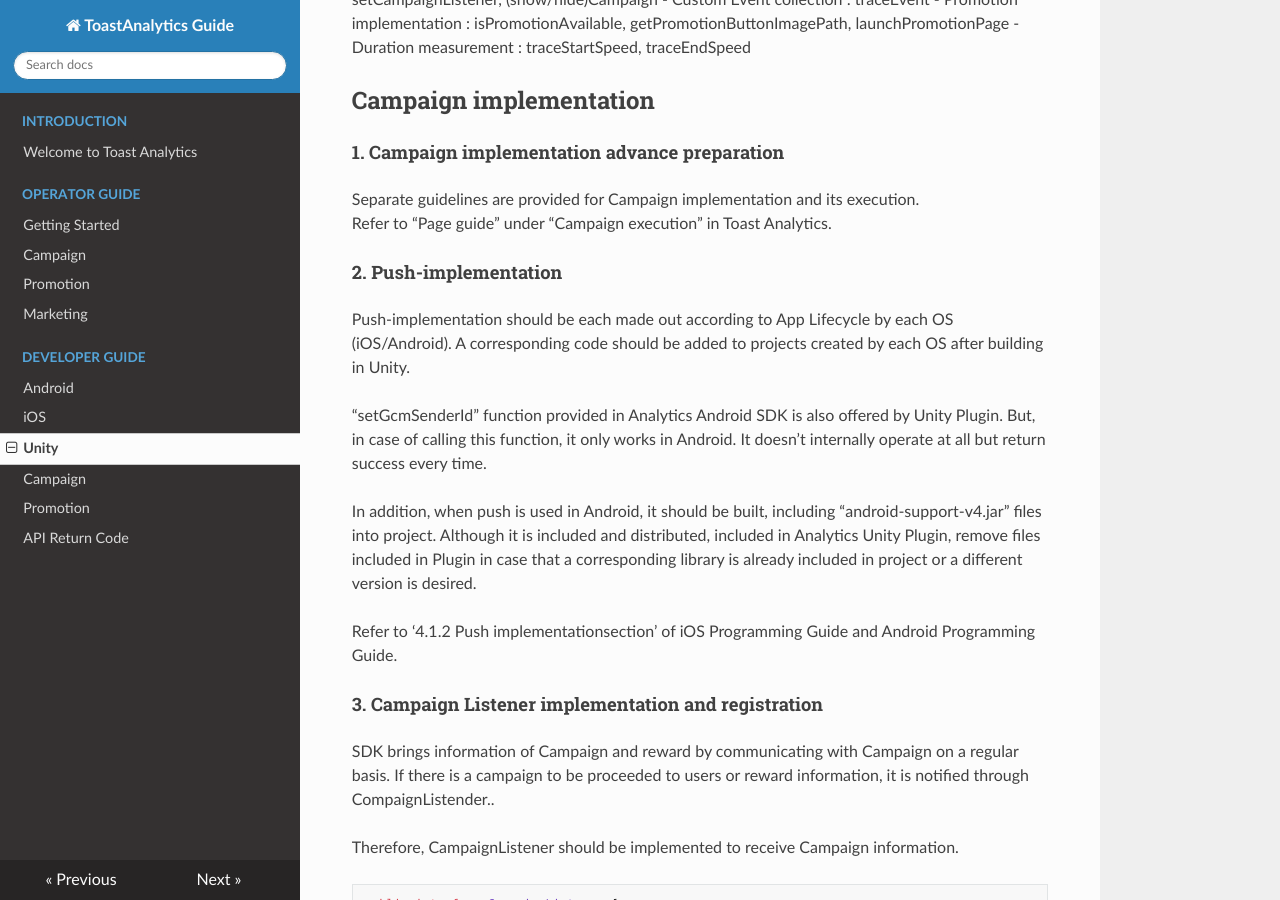
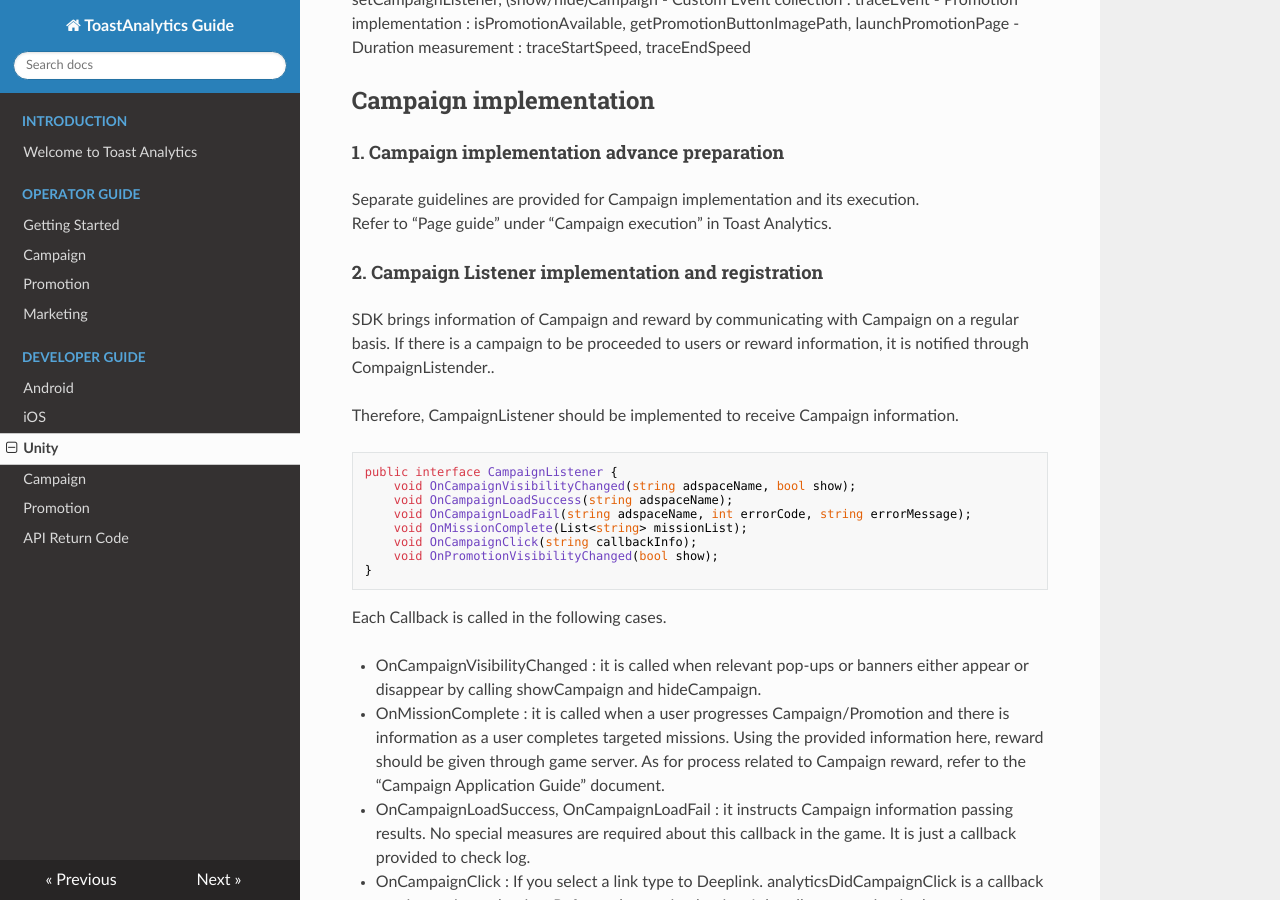
Before and after one commit to ToastAnalytics/ToastAnalytics_EN, an MkDocs documentation site: the page built from docs/Developer/6. Unity Developer Guide.md, in a window 1280 px wide and 900 px high, scrolled down 7993 px. Built offline with MkDocs 1.6.1, drawn with Linux system fonts in a browser that asks for light colours; nearby versions of some CDN libraries; old or Windows-style settings are respelled for this version of MkDocs; some of the changed text lies outside the part shown.

Commit message:
Update 6. Unity Developer Guide.md

````diff
--- a/docs/Developer/6. Unity Developer Guide.md
+++ b/docs/Developer/6. Unity Developer Guide.md
@@ -253,16 +253,7 @@ Items that can be additionally implemented are the following.
 Separate guidelines are provided for Campaign implementation and its execution.<br />
 Refer to “Page guide” under “Campaign execution” in Toast Analytics.<br />
 
-#### 2. Push-implementation
-Push-implementation should be each made out according to App Lifecycle by each OS (iOS/Android). A corresponding code should be added to projects created by each OS after building in Unity.
-
-“setGcmSenderId” function provided in Analytics Android SDK is also offered by Unity Plugin. But, in case of calling this function, it only works in Android. It doesn’t internally operate at all but return success every time.
-
-In addition, when push is used in Android, it should be built, including “android-support-v4.jar” files into project. Although it is included and distributed, included in Analytics Unity Plugin, remove files included in Plugin in case that a corresponding library is already included in project or a different version is desired.
-
-Refer to ‘4.1.2 Push implementationsection’ of iOS Programming Guide and Android Programming Guide.
-
-#### 3. Campaign Listener implementation and registration
+#### 2. Campaign Listener implementation and registration
 SDK brings information of Campaign and reward by communicating with Campaign on a regular basis. If there is a campaign to be proceeded to users or reward information, it is notified through CompaignListender..
 
 Therefore, CampaignListener should be implemented to receive Campaign information.
@@ -334,7 +325,7 @@ public class MyCampaignListener : CampaignListener
 }
 ```
 
-#### 4. Campaign Show/Hide
+#### 3. Campaign Show/Hide
 
 It is a method that shows pop-up/banner registered in Analytics website in case of a currently ongoing campaign to users and hides exposed pop-up/banner. For adspaceName, which is a parameter, adaspace name can be used that is defined at the time of registration of Campaign in Analytics website. Adspace means a particular location within the game where pop-up/banner is expressed
 As showCampaign() method does not operate if there is not a campaign that uses corresponding adspace, if functions are called as different adspaceNames in many other places of the game that are expected to expose pop-up/banner, game system administrator can easily promote pop-up/banner just by registering campaign in Anayltics website without changing any game client.
@@ -534,13 +525,11 @@ Currently traceable values are Device ID, Push User ID, and Campaign User ID. Th
 Key values used to identify Device information
 
 - public static final String DEVICE_INFO_DEVICEID = “deviceId”;
-- public static final String DEVICE_INFO_PUSH_USERID = “pushUserId”;
 - public static final String DEVICE_INFO_CAMPAIGN_USERID = ”campaignUserId”;
 
 ```cs
 void printDeviceInfo() {
      string deviceID = GameAnalytics.getDeviceInfo(GameAnalytics.DEVICE_INFO_DEVICEID);
-     string pushUserID = GameAnalytics.getDeviceInfo(GameAnalytics.DEVICE_INFO_PUSH_USERID);
      string campaignUserID = GameAnalytics.getDeviceInfo(GameAnalytics.DEVICE_INFO_CAMPAIGN_USERID);
      … …
 }
````
